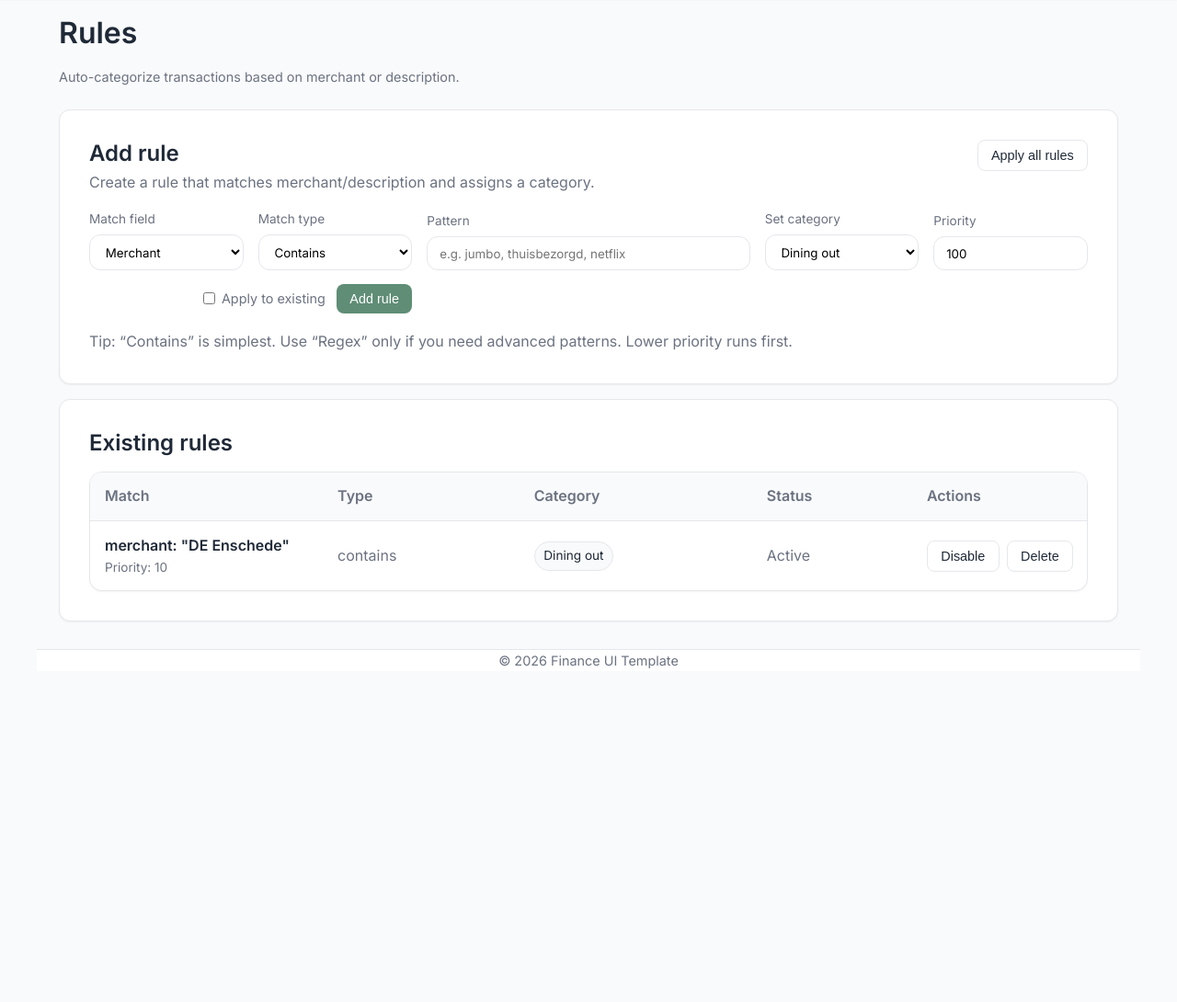
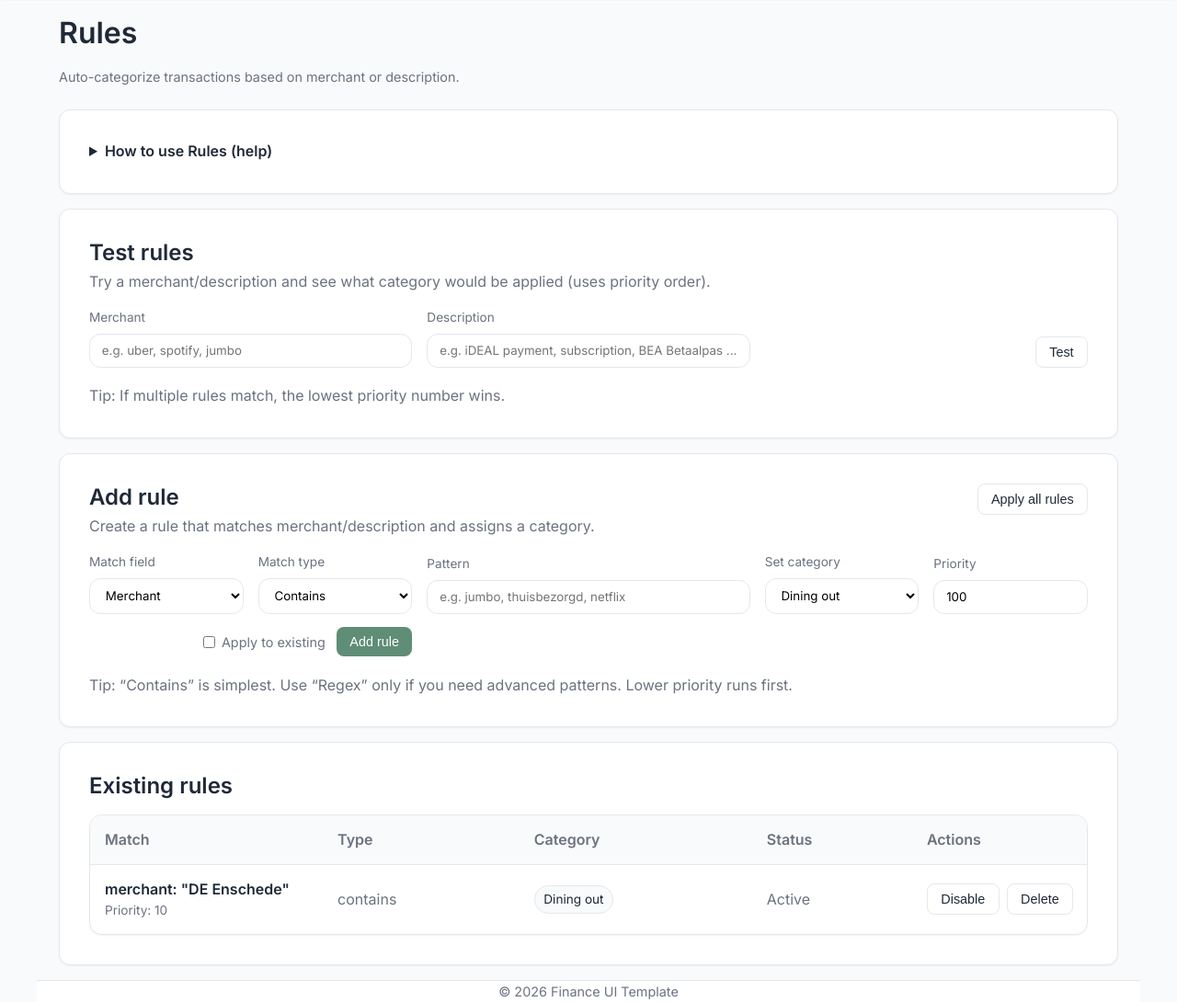
Before and after one commit to FerguNeverSleeps/personalfinanceapp, a Flask app: page /rules in a window 1280 px wide. Shown: the part 70-1160 px from the top of the page at 92% size. Before the commit the page ends 797 px from the top, so only its background shows below. Run offline with Flask 3, Linux system fonts and the light colour scheme.

Commit message:
added functiality to be able to test rules that are been executed in categorization

```diff
--- a/app.py
+++ b/app.py
@@ -238,6 +238,9 @@ def apply_rules_to_row(merchant: str | None, description: str | None):
     Returns a Category (model) if a rule matches; otherwise None.
     First match by priority wins.
     """
+    merchant = (merchant or "")
+    description = (description or "")
+
     rules = (
         Rule.query
         .filter_by(is_active=True)
@@ -245,26 +248,25 @@ def apply_rules_to_row(merchant: str | None, description: str | None):
         .all()
     )
 
-    m = (merchant or "").lower()
-    d = (description or "").lower()
+    for r in rules:
+        hay = merchant if r.match_field == "merchant" else description
+        hay_l = hay.lower()
 
-    for r in rules:
-        haystack = m if r.match_field == "merchant" else d
-        needle = (r.pattern or "").lower().strip()
-
-        if not needle:
+        pat = (r.pattern or "").strip()
+        if not pat:
             continue
 
         if r.match_type == "contains":
-            if needle in haystack:
+            # allow comma-separated keywords: "jumbo, thuisbezorgd"
+            needles = [p.strip().lower() for p in pat.split(",") if p.strip()]
+            if any(n in hay_l for n in needles):
                 return r.category
 
         elif r.match_type == "regex":
             try:
-                if re.search(r.pattern, haystack, flags=re.IGNORECASE):
+                if re.search(pat, hay, flags=re.IGNORECASE):
                     return r.category
             except re.error:
-                # bad regex, ignore rule
                 continue
 
     return None
@@ -643,9 +645,11 @@ def import_csv():
 def imports_page():
     batches = ImportBatch.query.order_by(ImportBatch.created_at.desc()).all()
 
-    # Add tx_count per batch (how many transactions exist for this batch)
+    # Add tx_count per batch (how many transactions exist for this batch) (SQLite friendly)
     for b in batches:
-        b.tx_count = Transaction.query.filter_by(import_batch_id=b.id).count()
+        b.tx_count = db.session.query(func.count(Transaction.id)) \
+            .filter(Transaction.import_batch_id == b.id) \
+            .scalar()
 
     return render_template("imports.html", batches=batches)
 
@@ -969,6 +973,20 @@ def add_rule():
 
     return redirect(url_for("rules_page"))
 
+@app.post("/rules/test")
+def test_rule():
+    merchant = (request.form.get("merchant") or "").strip()
+    description = (request.form.get("description") or "").strip()
+
+    matched = apply_rules_to_row(merchant, description)
+
+    if matched:
+        flash(f"Matched category: {matched.name}", "success")
+    else:
+        flash("No rule matched.", "info")
+
+    return redirect(url_for("rules_page"))
+
 
 @app.post("/rules/<int:rule_id>/toggle")
 def toggle_rule(rule_id):
--- a/templates/rules.html
+++ b/templates/rules.html
@@ -1,6 +1,8 @@
 {% extends "base.html" %}
 {% block title %}Rules{% endblock %}
 {% block content %}
+
+
 
 <div class="card-header">
   <div>
@@ -8,6 +10,78 @@
     <div class="kicker">Auto-categorize transactions based on merchant or description.</div>
   </div>
 </div>
+
+    <div class="card" style="margin-bottom:1rem;">
+  <details>
+    <summary style="cursor:pointer; font-weight:600;">How to use Rules (help)</summary>
+    <div style="margin-top:.75rem;" class="muted">
+      <p><b>Rules</b> auto-categorize transactions by matching <b>Merchant</b> or <b>Description</b>.</p>
+
+      <p><b>Match type</b>:</p>
+      <ul>
+        <li><b>Contains</b> (recommended): keyword appears anywhere.</li>
+        <li><b>Regex</b> (advanced): only if you need patterns.</li>
+      </ul>
+
+      <p><b>Priority</b>: lower runs first. When multiple rules match, the first match wins.</p>
+      <ul>
+        <li><b>10</b> = very specific (spotify/uber/netflix)</li>
+        <li><b>100</b> = normal</li>
+        <li><b>200</b> = broad catch-all</li>
+      </ul>
+
+      <p><b>Example</b>: Merchant contains <code>uber</code> → Transport (priority 10)</p>
+    </div>
+  </details>
+</div>
+
+    <div class="card" style="margin-bottom:1rem;">
+  <div class="rules-head">
+    <div>
+      <h2 style="margin:0;">Test rules</h2>
+      <div class="muted" style="margin-top:.25rem;">
+        Try a merchant/description and see what category would be applied (uses priority order).
+      </div>
+    </div>
+  </div>
+
+  <form method="post" action="{{ url_for('test_rule') }}" class="rules-grid">
+    <div class="field span-2">
+      <label class="label">Merchant</label>
+      <input class="input" name="merchant" placeholder="e.g. uber, spotify, jumbo" />
+    </div>
+
+    <div class="field span-2">
+      <label class="label">Description</label>
+      <input class="input" name="description" placeholder="e.g. iDEAL payment, subscription, BEA Betaalpas ..." />
+    </div>
+
+    <div class="field actions">
+      <label class="label" style="visibility:hidden;">Action</label>
+      <button class="btn btn-outline btn-sm" type="submit">Test</button>
+    </div>
+
+    <div class="rules-help muted">
+      Tip: If multiple rules match, the lowest priority number wins.
+    </div>
+  </form>
+</div>
+
+    {% with messages = get_flashed_messages(with_categories=true) %}
+      {% if messages %}
+        <div style="margin: 1rem 0;">
+          {% for category, message in messages %}
+            <div class="card" style="padding:.75rem 1rem; margin-bottom:.5rem;">
+              <div class="muted" style="font-weight:600; margin-bottom:.25rem;">
+                {{ category|capitalize }}
+              </div>
+              <div>{{ message }}</div>
+            </div>
+          {% endfor %}
+        </div>
+      {% endif %}
+    {% endwith %}
+
 
 <div class="card">
   <div class="rules-head">
```
Also changed, not shown: templates/imports.html (+20 -22 lines), instance/finance.db.
